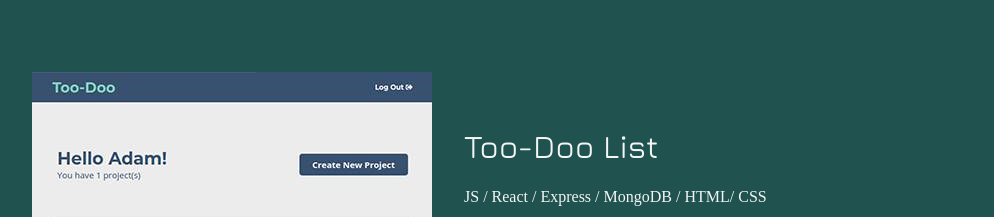
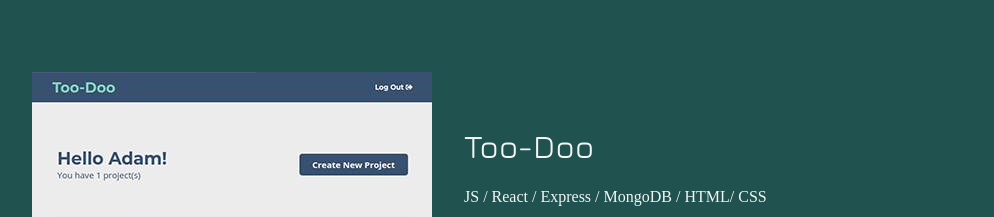
Before and after one commit to ajhanson22227/portfolio, a React (Create React App) app: page / in a window 1280 px wide. Shown: the part 2440-2657 px from the top of the page, without its empty margins (126-1120 px from the left). Built offline with nearby package versions, Linux system fonts and the light colour scheme.

Commit message:
Change too doo name

```diff
--- a/src/components/Project/Project.js
+++ b/src/components/Project/Project.js
@@ -57,7 +57,7 @@ const Project = (props) => {
             />
           </div>
           <div className="project-info">
-            <div className="project-title">Too-Doo List</div>
+            <div className="project-title">Too-Doo</div>
             <div className="project-tools">
               JS / React / Express / MongoDB / HTML/ CSS{" "}
             </div>
```
